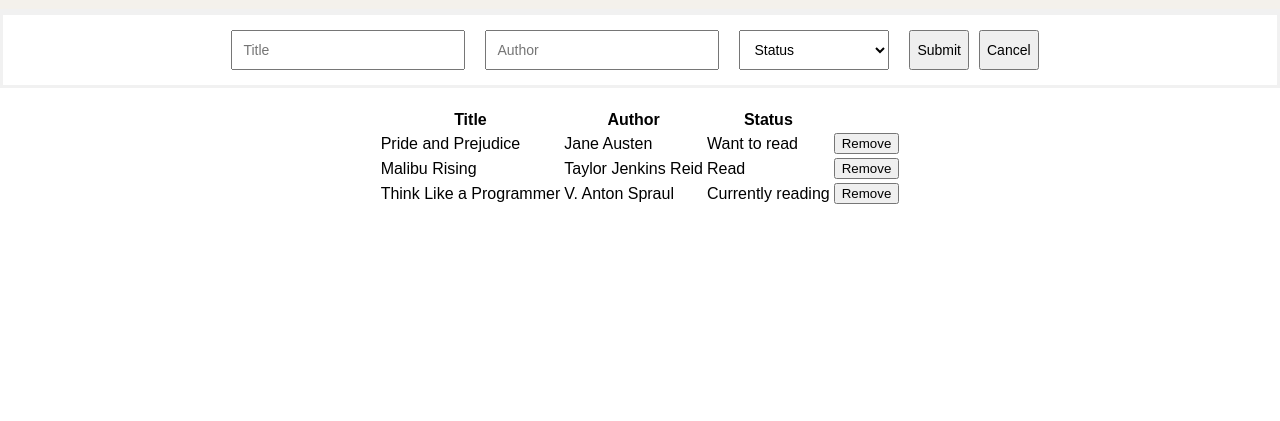
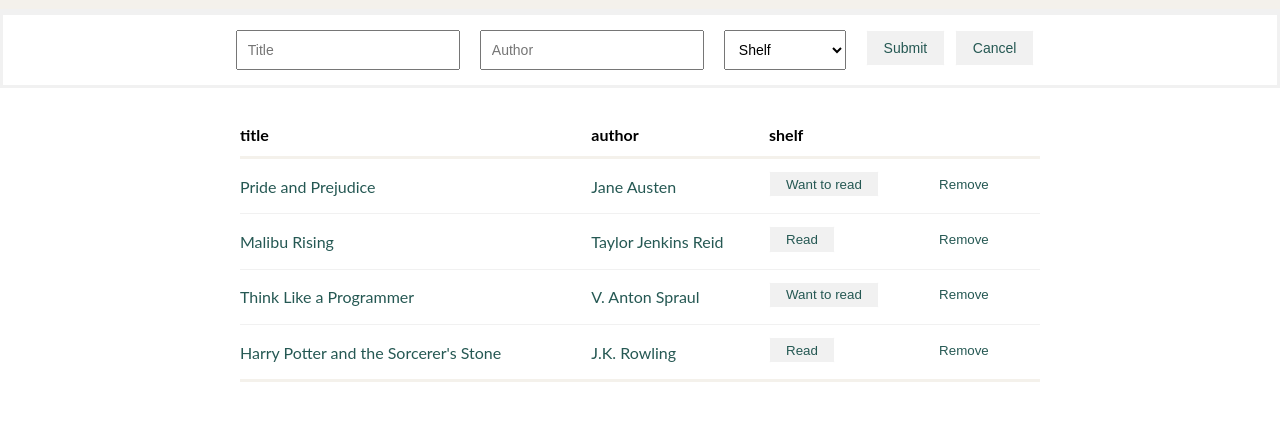
Before and after one commit to kwen0/library-app, a plain HTML site: page index.html in a window 1280 px wide. Both pictures are taken after a click on the picture 1018 px from the left and 52 px from the top of the page. Shown: the part 91-512 px from the top of the page. Drawn offline with Linux system fonts and the light colour scheme.

Commit message:
added toggle read status function, updated style

```diff
--- a/index.html
+++ b/index.html
@@ -13,29 +13,28 @@
         </div>
         <div class="modal">
             <div class="modal-content">
-                <div class="input">
                 <input type="text" placeholder="Title" id="title">
                 <input type="text" placeholder="Author" id="author">
                 <select id="status">
-                        <option value="" disabled selected>Status</option>
+                    <option value="" disabled selected>Shelf</option>
                     <option>Read</option>
-                        <option>Currently reading</option>
                     <option>Want to read</option>
                 </select>
                 <button id="submit">Submit</button>
                 <button id="cancel">Cancel</button>
             </div>
         </div>
-        </div>
         <div id="container">
             <table>
                 <thead>
                     <tr>
-                    <th>Title</th>
-                    <th>Author</th>
-                    <th>Status</th>
+                    <th>title</th>
+                    <th>author</th>
+                    <th>shelf</th>
                     </tr>
                 </thead>
+                <tbody>
+                </tbody>
             </table>
         </div>
     </body>
--- a/script.js
+++ b/script.js
@@ -1,24 +1,14 @@
+const submitBtn = document.querySelector("#submit");
+const modal = document.querySelector(".modal");
+const table = document.querySelector("tbody");
 let myLibrary = [];
 
 function Book(title, author, status) {
-    this.Title = title;
-    this.Author = author;
-    this.Status = status;
+    this.title = title;
+    this.author = author;
+    this.status = status;
     myLibrary.push(this);
 }
-
-const submitBtn = document.querySelector("#submit");
-submitBtn.addEventListener('click', () => {
-    if (document.querySelector("#title").value == "" ||
-    document.querySelector("#author").value == "" ||
-    document.querySelector("#status").value == "") {
-        alert("Please fill in all the fields")
-    } else {
-        addBookToLibrary();
-        addBookToTable();
-        resetInputs();
-    }
-});
 
 function addBookToLibrary() {
     let title = document.querySelector("#title").value;
@@ -27,73 +17,96 @@ function addBookToLibrary() {
     const book = new Book(title, author, status);
 }
 
+function generateTable(array) {
+    for (let key of array) {
+        let row = table.insertRow();
+
+        let col1 = row.insertCell();
+        let titleCol = document.createTextNode(`${key.title}`);
+        col1.appendChild(titleCol);
+
+        let col2 = row.insertCell();
+        let authorCol = document.createTextNode(`${key.author}`);
+        col2.appendChild(authorCol);
+
+        let col3 = row.insertCell();
+        let statusBtn = document.createElement("button");
+        statusBtn.innerHTML = `${key.status}`;
+        statusBtn.classList.add("status");
+        col3.appendChild(statusBtn);
+
+        let col4 = row.insertCell();
+        let delBtn = document.createElement("button");
+        delBtn.innerHTML = "Remove";
+        delBtn.classList.add("remove");
+        col4.appendChild(delBtn)
+    }
+}
+
+function addBookToTable() {
+    clearTable();
+    generateTable(myLibrary)
+}
+
+function clearTable() {
+    for (let i = 0; i < table.rows.length;) {table.deleteRow(i)}
+}
+
 function resetInputs() {
     document.querySelector("#title").value=null;
     document.querySelector("#author").value=null;
     document.querySelector("#status").value=null;
 }
 
-const modal = document.querySelector(".modal");
-addBtn.addEventListener('click', () => modal.style.display = "block");
-cancel.addEventListener('click', () => modal.style.display = "none");
-
-const book1 = new Book("Pride and Prejudice", "Jane Austen", "Want to read");
-const book2 = new Book("Malibu Rising", "Taylor Jenkins Reid", "Read");
-const book3 = new Book("Think Like a Programmer", "V. Anton Spraul", "Currently reading");
-
-function generateTable() {
-    for (let book of myLibrary) {
-      let row = table.insertRow();
-      for (key in book) {
-        let cell = row.insertCell();
-        let text = document.createTextNode(book[key]);
-        cell.appendChild(text);
-      }
-      let cell = row.insertCell();
-      let delBtn = document.createElement("button");
-      delBtn.innerHTML = "Remove";
-      cell.appendChild(delBtn)
-    }
-  }
-
-const table = document.querySelector("table");
-const data = Object.keys(myLibrary[0]);
-
-generateTable();
-
-function addBookToTable() {
-    let bookToAdd = myLibrary[myLibrary.length - 1]
-    let row = table.insertRow();
-    for (key in bookToAdd) {
-        let cell = row.insertCell();
-        let text = document.createTextNode(bookToAdd[key]);
-        cell.appendChild(text);
-    }
-    let cell = row.insertCell();
-    let delBtn = document.createElement("button");
-    delBtn.innerHTML = "Remove";
-    cell.appendChild(delBtn)
-}
-
-
-table.addEventListener("click", (e) => {
-    const currentTarget = e.target.parentNode.parentNode.childNodes[0]
-    if (e.target.innerHTML == "Remove") {
-        if (confirm(`are you sure you want to delete ${currentTarget.innerText}`))
-          deleteBook(findBook(currentTarget.innerText));
-      }
-  });
-
-function deleteBook(book) {
-    myLibrary.splice(book, 1);
-    table.deleteRow(book+1);
-}
-
 function findBook(title) {
     for (book of myLibrary) {
-        if (book.Title === title) {
-            console.log(myLibrary.indexOf(book))
+        if (book.title === title) {
             return myLibrary.indexOf(book);
         }
     }
 }
+
+function deleteBook(book) {
+    myLibrary.splice(book,1);
+    table.deleteRow(book);
+}
+
+function toggleStatus(book) {
+    if (myLibrary[book].status == "Read") {
+        myLibrary[book].status = "Want to read";
+    } else
+        myLibrary[book].status = "Read";
+}
+
+addBtn.addEventListener('click', () => modal.style.display = "block");
+cancel.addEventListener('click', () => modal.style.display = "none");
+
+submitBtn.addEventListener('click', () => {
+    if (document.querySelector("#title").value == "" ||
+    document.querySelector("#author").value == "" ||
+    document.querySelector("#status").value == "") {
+        alert("Please fill in all the fields");
+    } else {
+        addBookToLibrary();
+        addBookToTable();
+        resetInputs();
+    }
+});
+
+table.addEventListener("click", (e) => {
+    const currentTarget = e.target.parentNode.parentNode.childNodes[0]
+    if (e.target.classList.contains("remove")) {
+        deleteBook(findBook(currentTarget.innerText));
+    }
+    if (e.target.classList.contains("status")) {
+        toggleStatus(findBook(currentTarget.innerText));
+        e.target.innerHTML = myLibrary[findBook(currentTarget.innerText)].status;
+    }
+  });
+
+//default library
+const book1 = new Book("Pride and Prejudice", "Jane Austen", "Want to read");
+const book2 = new Book("Malibu Rising", "Taylor Jenkins Reid", "Read");
+const book3 = new Book("Think Like a Programmer", "V. Anton Spraul", "Want to read");
+const book4 = new Book("Harry Potter and the Sorcerer's Stone", "J.K. Rowling", "Read")
+generateTable(myLibrary);
--- a/style.css
+++ b/style.css
@@ -9,28 +9,18 @@ input, select {
 }
 
 input {
-    width: 210px;
-}
-
-#submit, #cancel {
-    font-size: 14px;
-    margin-right: 10px;
+    width: 200px;
 }
 
 .modal {
     display: none;
-    font-family: sans-serif;
+    font-family: 'Lato', sans-serif;
     border: 3px solid #f1f1f1;
     padding: 15px 0px;
     color: #4b382a;
 }
 
 .modal-content {
-    display: flex;
-    flex-direction: column;
-}
-
-.input {
     display: flex;
     justify-content: center;
 }
@@ -59,11 +49,63 @@ input {
 }
 
 table {
-    font-family: sans-serif;
+    border-collapse: collapse;
+    margin: 25px 0;
+    font-size: 16px;
+    font-family: 'Lato', sans-serif;
+    min-width: 800px;
+}
+
+thead tr {
+    text-align: left;
+    border-bottom: 3px solid #f4f1eb;
+}
+
+th, td {
+    padding: 12px 0px;
+}
+
+tbody tr {
+    border-bottom: 1px solid #f1f1f1;
+    color: #255853;
+}
+
+tbody tr:last-of-type {
+    border-bottom: 3px solid #f4f1eb;
 }
 
 #container {
     display: flex;
     justify-content: center;
-    padding: 20px;
 }
+
+button {
+    background-color: #f1f1f1;
+    padding: 0.35em 1.2em;
+    border: 0.1em solid #ffffff;
+    margin: 0 0.3em 0.3em 0;
+    box-sizing: border-box;
+    text-decoration: none;
+    font-weight: 300;
+    color: #255853;
+    text-align: center;
+    transition: all 0.2s;
+    border-radius: 0.12em;
+    cursor: pointer;
+}
+
+#submit, #cancel {
+    font-size: 14px;
+    margin-right: 10px;
+}
+
+.remove {
+    background-color: white;
+}
+
+.remove:hover, .remove:focus,
+#submit:hover, #submit:focus,
+#cancel:hover, #cancel:focus {
+    color: white;
+    background-color: #255853;
+}
```
Lines whose indentation alone changed are shown as unchanged.
